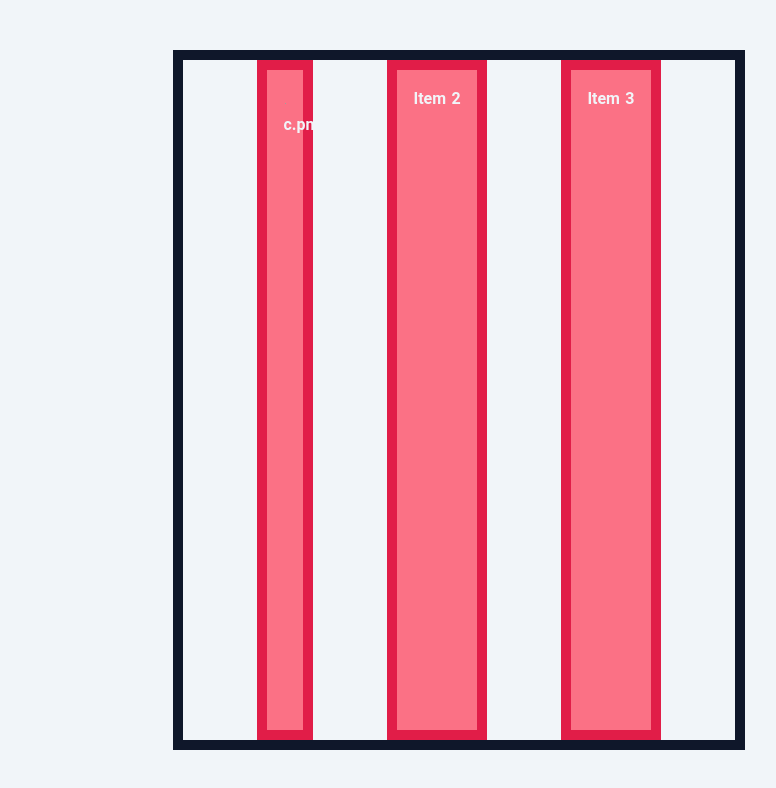
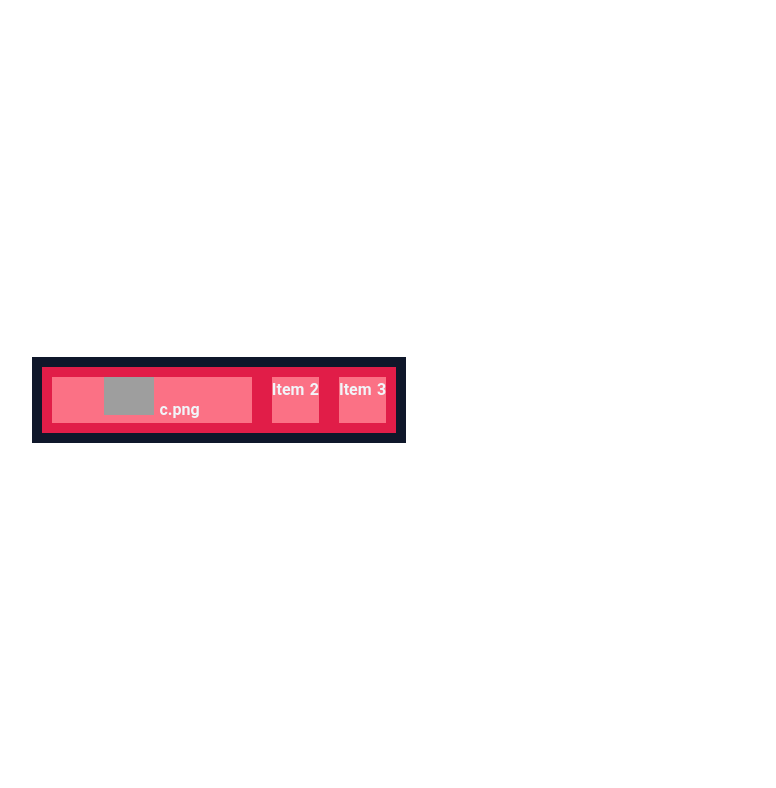
Before and after one commit to zorapecenkova/carpediem, a plain HTML site: page index.html in a window 1280 px wide. Shown: the whole page, without its empty margins (181-957 px from the left). Drawn offline with Linux system fonts and the light colour scheme; grey boxes are pictures that could not be loaded.

Commit message:
Add files via upload

```diff
--- a/style.css
+++ b/style.css
@@ -5,11 +5,7 @@
   --clr-accent: #e11d48;
 }
 
-*,
-*::before,
-*::after {
-  box-sizing: border-box;
-}
+
 
 body {
   margin: 0;
@@ -18,17 +14,15 @@ body {
   word-spacing: 1.4px;
   font-family: "Roboto", sans-serif;
   color: var(--clr-dark);
-  background-color: var(--clr-light);
+  background-color: white;
   display: flex;
   justify-content: center;
   align-items: center;
   height: 100vh;
+  width: 100vh;
 }
 
 .triptych {
-  width: 80%;
-  height: 700px;
-  margin: 0 auto;
   border: 10px solid var(--clr-dark);
   display:flex;
   justify-content:space-evenly;
@@ -36,7 +30,6 @@ body {
 
 .kridlo {
   background-color: #fb7185;
-  padding: 1em;
   font-weight: 700;
   color: var(--clr-light);
   text-align: center;
@@ -44,7 +37,7 @@ body {
 }
 
 .kridlo-1 {
-width: 10%;
+width: 25vh;
 height:auto;
 }
 
```
